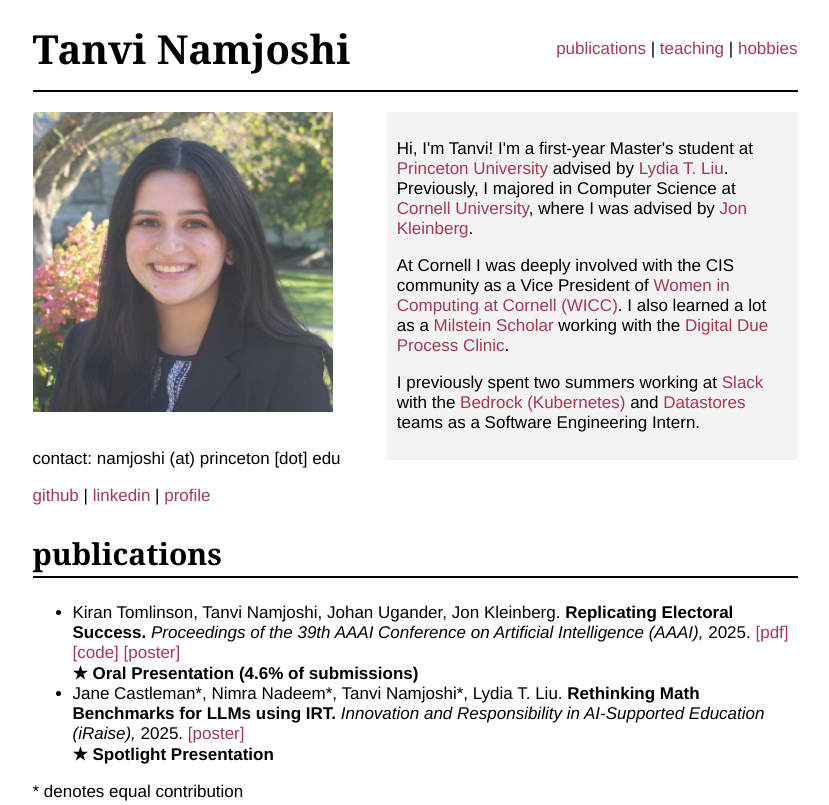
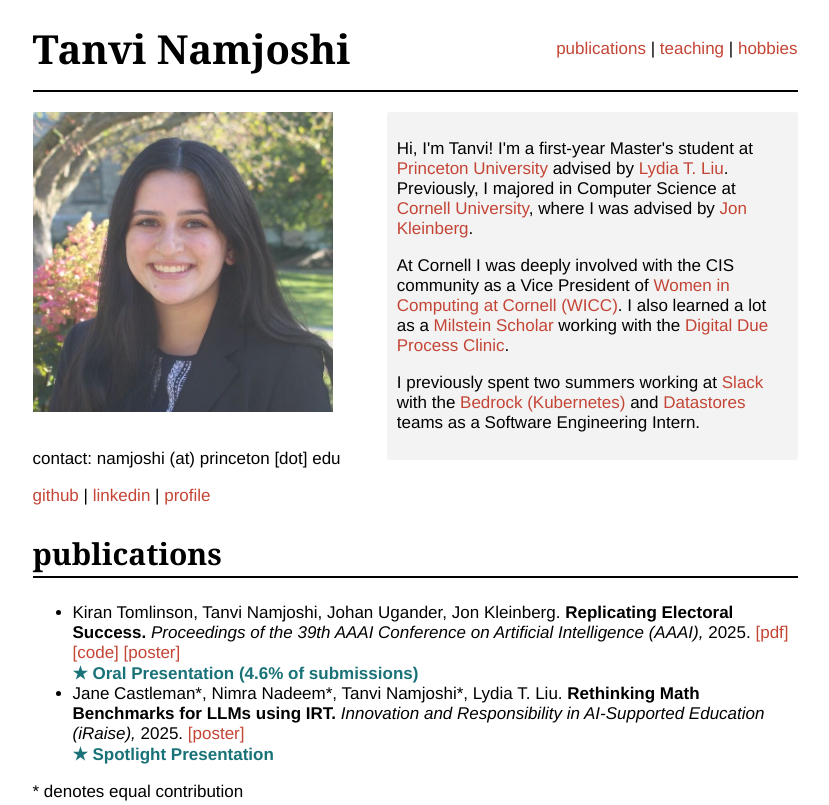
Before and after one commit to tanvin33/tanvin33.github.io, a plain HTML site: page index.html in a window 1280 px wide. Shown: the top 805 px of the page, without its empty margins (225-1054 px from the left). Drawn offline with Linux system fonts and the light colour scheme.

Commit message:
update colors

```diff
--- a/index.html
+++ b/index.html
@@ -84,7 +84,7 @@
                         href="posters/replicating_electoral_success_AAAI25.pdf">[poster]
                     </a></li>
 
-                <strong>&#9733; Oral Presentation (4.6% of submissions)</strong>
+                <strong class="honor">&#9733; Oral Presentation (4.6% of submissions)</strong>
 
                 <li>Jane Castleman*, Nimra Nadeem*, Tanvi Namjoshi*, Lydia T. Liu. <strong>Rethinking Math Benchmarks
                         for LLMs using IRT.</strong> <em>Innovation and Responsibility in AI-Supported Education
@@ -92,7 +92,7 @@
                         href="posters/rethinking_benchmarks_iRAISE25.pdf">[poster]
                     </a></li>
 
-                <strong>&#9733; Spotlight Presentation </strong>
+                <strong class="honor">&#9733; Spotlight Presentation </strong>
             </ul>
 
             * denotes equal contribution
--- a/style.css
+++ b/style.css
@@ -4,7 +4,7 @@ body {
   font-weight: 400;
   font-size: 17px;
   line-height: 1.5em/26px;
-  background-color: #ffffff;
+  background-color: #FFFFFF;
 }
 
 h1 {
@@ -34,18 +34,23 @@ strong {
   font-weight: bold;
 }
 
+.honor {
+  margin-bottom: 10em;
+  color: #197278;
+}
+
 section {
   max-width: 45em;
   margin: auto;
 }
 
 a:link {
-  color: #A63A50;
+  color: #c44536;
   text-decoration: none;
 }
 
 a:visited {
-  color: #A63A50;
+  color: #c44536;
   text-decoration: none;
 }
 
@@ -82,6 +87,7 @@ header {
 .column_small {
   flex: 45%;
 }
+
 
 .column_big {
   flex: 55%;
```
